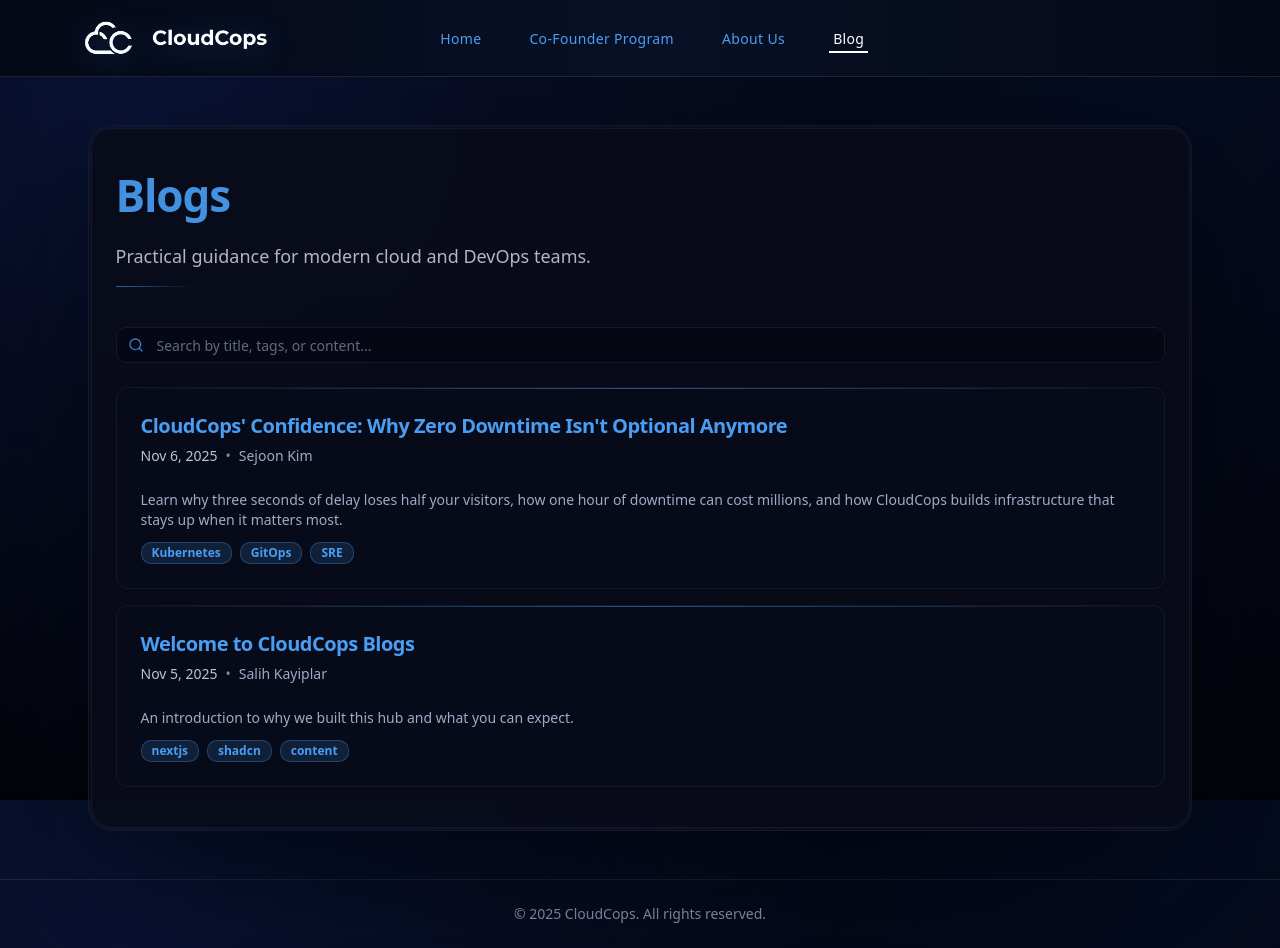
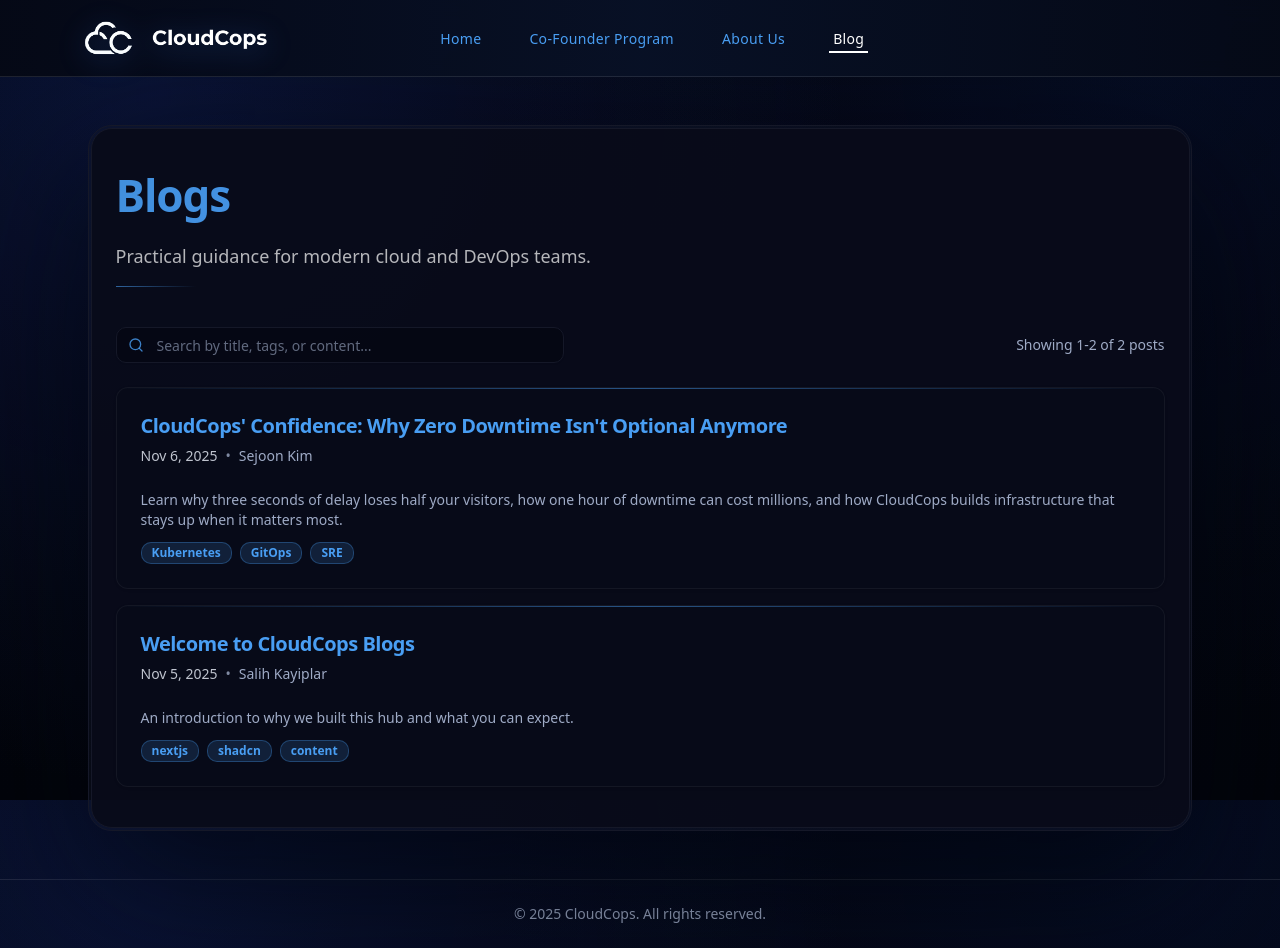
Before and after one commit to cloudcops/cloudcops-blogs, a Next.js app: page / in a window 1280 px wide. Built offline with nearby package versions, Linux system fonts and the light colour scheme.

Commit message:
Add sitemap and improve SEO (#14)
* Add sitemap and improve SEO

* Implement pagination

```diff
--- a/src/app/blogs/page.tsx
+++ b/src/app/blogs/page.tsx
@@ -1,15 +1,47 @@
 import { Alert, AlertDescription, AlertTitle } from "@/components/ui/alert";
 import { ResourceList } from "@/components/resource-list";
 import { getResourcesByType } from "@/lib/resources";
+import type { Metadata } from "next";
 
-export const metadata = {
-  title: "Blogs | CloudCops Resources",
-  description: "Browse CloudCops blog articles focused on DevOps excellence.",
+const POSTS_PER_PAGE = 12;
+
+type BlogsPageProps = {
+  searchParams: Promise<{ page?: string }>;
 };
 
-export default function BlogsPage() {
-  const blogs = getResourcesByType("blogs");
-  const affected = blogs.filter(
+export async function generateMetadata(
+  props: BlogsPageProps
+): Promise<Metadata> {
+  const searchParams = await props.searchParams;
+  const page = Number(searchParams.page) || 1;
+
+  if (page === 1) {
+    return {
+      title: "Blogs",
+      description: "Browse CloudCops blog articles focused on DevOps excellence.",
+    };
+  }
+
+  return {
+    title: `Blogs - Page ${page}`,
+    description: `Browse CloudCops blog articles focused on DevOps excellence. Page ${page}`,
+  };
+}
+
+export default async function BlogsPage(props: BlogsPageProps) {
+  const searchParams = await props.searchParams;
+  const currentPage = Number(searchParams.page) || 1;
+
+  const allBlogs = getResourcesByType("blogs");
+  const totalBlogs = allBlogs.length;
+  const totalPages = Math.ceil(totalBlogs / POSTS_PER_PAGE);
+
+  // Calculate pagination
+  const startIndex = (currentPage - 1) * POSTS_PER_PAGE;
+  const endIndex = startIndex + POSTS_PER_PAGE;
+  const paginatedBlogs = allBlogs.slice(startIndex, endIndex);
+
+  const affected = paginatedBlogs.filter(
     (resource) => resource.missingRequired.length > 0,
   );
 
@@ -33,7 +65,14 @@ export default function BlogsPage() {
           </AlertDescription>
         </Alert>
       ) : null}
-      <ResourceList resources={blogs} emptyState="No blog posts yet." />
+      <ResourceList
+        resources={paginatedBlogs}
+        emptyState="No blog posts yet."
+        currentPage={currentPage}
+        totalPages={totalPages}
+        totalResults={totalBlogs}
+        baseUrl="/blogs"
+      />
     </div>
   );
 }
--- a/src/app/page.tsx
+++ b/src/app/page.tsx
@@ -1,2 +1,6 @@
-export { metadata } from "./blogs/page";
 export { default } from "./blogs/page";
+
+export const metadata = {
+  title: "CloudCops Blog",
+  description: "Browse CloudCops blog articles focused on DevOps excellence.",
+};
--- a/src/app/sitemap.ts
+++ b/src/app/sitemap.ts
@@ -1,11 +1,14 @@
 import { MetadataRoute } from "next";
 import { getResourcesByType } from "@/lib/resources";
+
+const POSTS_PER_PAGE = 12;
 
 export default function sitemap(): MetadataRoute.Sitemap {
   const baseUrl = "https://resources.cloudcops.com";
 
   // Get all blog posts
   const blogs = getResourcesByType("blogs");
+  const totalPages = Math.ceil(blogs.length / POSTS_PER_PAGE);
 
   // Create sitemap entries for blog posts
   const blogEntries: MetadataRoute.Sitemap = blogs.map((blog) => ({
@@ -15,6 +18,20 @@ export default function sitemap(): MetadataRoute.Sitemap {
     priority: 0.8,
   }));
 
+  // Create sitemap entries for paginated blog listing pages
+  const paginatedPages: MetadataRoute.Sitemap = Array.from(
+    { length: totalPages },
+    (_, i) => {
+      const page = i + 1;
+      return {
+        url: page === 1 ? `${baseUrl}/blogs` : `${baseUrl}/blogs?page=${page}`,
+        lastModified: new Date(),
+        changeFrequency: "daily",
+        priority: page === 1 ? 0.9 : 0.7,
+      };
+    }
+  );
+
   // Static pages
   const staticPages: MetadataRoute.Sitemap = [
     {
@@ -23,13 +40,7 @@ export default function sitemap(): MetadataRoute.Sitemap {
       changeFrequency: "daily",
       priority: 1.0,
     },
-    {
-      url: `${baseUrl}/blogs`,
-      lastModified: new Date(),
-      changeFrequency: "daily",
-      priority: 0.9,
-    },
   ];
 
-  return [...staticPages, ...blogEntries];
+  return [...staticPages, ...paginatedPages, ...blogEntries];
 }
--- /dev/null
+++ b/src/components/pagination.tsx
@@ -0,0 +1,151 @@
+"use client";
+
+import Link from "next/link";
+import { ChevronLeft, ChevronRight } from "lucide-react";
+import { cn } from "@/lib/utils";
+
+type PaginationProps = {
+  currentPage: number;
+  totalPages: number;
+  baseUrl: string;
+};
+
+export function Pagination({ currentPage, totalPages, baseUrl }: PaginationProps) {
+  if (totalPages <= 1) return null;
+
+  const getPageUrl = (page: number) => {
+    if (page === 1) return baseUrl;
+    return `${baseUrl}?page=${page}`;
+  };
+
+  // Calculate which page numbers to show
+  const getPageNumbers = () => {
+    const pages: (number | string)[] = [];
+    const showPages = 5; // Number of page buttons to show on desktop
+
+    if (totalPages <= showPages) {
+      // Show all pages if total is small
+      for (let i = 1; i <= totalPages; i++) {
+        pages.push(i);
+      }
+    } else {
+      // Always show first page
+      pages.push(1);
+
+      // Calculate range around current page
+      let start = Math.max(2, currentPage - 1);
+      let end = Math.min(totalPages - 1, currentPage + 1);
+
+      // Adjust range if near start or end
+      if (currentPage <= 3) {
+        end = Math.min(showPages - 1, totalPages - 1);
+      } else if (currentPage >= totalPages - 2) {
+        start = Math.max(2, totalPages - showPages + 2);
+      }
+
+      // Add ellipsis after first page if needed
+      if (start > 2) {
+        pages.push("...");
+      }
+
+      // Add middle pages
+      for (let i = start; i <= end; i++) {
+        pages.push(i);
+      }
+
+      // Add ellipsis before last page if needed
+      if (end < totalPages - 1) {
+        pages.push("...");
+      }
+
+      // Always show last page
+      pages.push(totalPages);
+    }
+
+    return pages;
+  };
+
+  const pageNumbers = getPageNumbers();
+
+  return (
+    <nav className="flex items-center justify-center gap-1 md:gap-2" aria-label="Pagination">
+      {/* Previous Button */}
+      {currentPage > 1 ? (
+        <Link
+          href={getPageUrl(currentPage - 1)}
+          className="flex items-center gap-1 rounded-md border border-white/10 bg-card/50 px-3 py-2 text-sm font-medium text-foreground transition hover:border-primary/30 hover:bg-card"
+          aria-label="Previous page"
+        >
+          <ChevronLeft className="h-4 w-4" />
+          <span className="hidden sm:inline">Previous</span>
+        </Link>
+      ) : (
+        <button
+          disabled
+          className="flex items-center gap-1 rounded-md border border-white/5 bg-card/20 px-3 py-2 text-sm font-medium text-muted-foreground/50 cursor-not-allowed"
+          aria-label="Previous page"
+        >
+          <ChevronLeft className="h-4 w-4" />
+          <span className="hidden sm:inline">Previous</span>
+        </button>
+      )}
+
+      {/* Page Numbers */}
+      <div className="flex items-center gap-1">
+        {pageNumbers.map((page, index) => {
+          if (page === "...") {
+            return (
+              <span
+                key={`ellipsis-${index}`}
+                className="px-2 text-muted-foreground"
+              >
+                ...
+              </span>
+            );
+          }
+
+          const pageNum = page as number;
+          const isActive = pageNum === currentPage;
+
+          return (
+            <Link
+              key={pageNum}
+              href={getPageUrl(pageNum)}
+              className={cn(
+                "flex h-9 w-9 items-center justify-center rounded-md text-sm font-medium transition",
+                isActive
+                  ? "border border-primary/50 bg-primary/20 text-primary"
+                  : "border border-white/10 bg-card/50 text-foreground hover:border-primary/30 hover:bg-card"
+              )}
+              aria-label={`Page ${pageNum}`}
+              aria-current={isActive ? "page" : undefined}
+            >
+              {pageNum}
+            </Link>
+          );
+        })}
+      </div>
+
+      {/* Next Button */}
+      {currentPage < totalPages ? (
+        <Link
+          href={getPageUrl(currentPage + 1)}
+          className="flex items-center gap-1 rounded-md border border-white/10 bg-card/50 px-3 py-2 text-sm font-medium text-foreground transition hover:border-primary/30 hover:bg-card"
+          aria-label="Next page"
+        >
+          <span className="hidden sm:inline">Next</span>
+          <ChevronRight className="h-4 w-4" />
+        </Link>
+      ) : (
+        <button
+          disabled
+          className="flex items-center gap-1 rounded-md border border-white/5 bg-card/20 px-3 py-2 text-sm font-medium text-muted-foreground/50 cursor-not-allowed"
+          aria-label="Next page"
+        >
+          <span className="hidden sm:inline">Next</span>
+          <ChevronRight className="h-4 w-4" />
+        </button>
+      )}
+    </nav>
+  );
+}
--- a/src/components/resource-list.tsx
+++ b/src/components/resource-list.tsx
@@ -6,12 +6,17 @@ import { Search } from "lucide-react";
 import { Input } from "@/components/ui/input";
 import { Card, CardHeader, CardTitle, CardDescription, CardContent } from "@/components/ui/card";
 import { Badge } from "@/components/ui/badge";
+import { Pagination } from "@/components/pagination";
 import { cn } from "@/lib/utils";
 import type { Resource } from "@/lib/resources";
 
 type ResourceListProps = {
   resources: Resource[];
   emptyState?: string;
+  currentPage?: number;
+  totalPages?: number;
+  totalResults?: number;
+  baseUrl?: string;
 };
 
 function formatDate(value?: string) {
@@ -25,7 +30,14 @@ function formatDate(value?: string) {
   }).format(date);
 }
 
-export function ResourceList({ resources, emptyState }: ResourceListProps) {
+export function ResourceList({
+  resources,
+  emptyState,
+  currentPage = 1,
+  totalPages = 1,
+  totalResults,
+  baseUrl = "/blogs",
+}: ResourceListProps) {
   const [query, setQuery] = useState("");
 
   const filtered = useMemo(() => {
@@ -47,9 +59,14 @@ export function ResourceList({ resources, emptyState }: ResourceListProps) {
     });
   }, [query, resources]);
 
+  const showPagination = totalPages > 1 && !query.trim();
+  const startResult = (currentPage - 1) * resources.length + 1;
+  const endResult = startResult + filtered.length - 1;
+
   return (
     <div className="space-y-6">
-      <div className="relative">
+      <div className="flex flex-col gap-4 sm:flex-row sm:items-center sm:justify-between">
+        <div className="relative flex-1 sm:max-w-md">
           <Search className="absolute left-3 top-1/2 h-4 w-4 -translate-y-1/2 text-primary/80" />
           <Input
             value={query}
@@ -58,6 +75,21 @@ export function ResourceList({ resources, emptyState }: ResourceListProps) {
             className="pl-10 border-white/8 bg-background/50 text-foreground placeholder:text-muted-foreground/60 focus-visible:ring-primary/60"
           />
         </div>
+        {totalResults && !query.trim() && (
+          <p className="text-sm text-muted-foreground">
+            Showing {startResult}-{endResult} of {totalResults} posts
+          </p>
+        )}
+      </div>
+
+      {showPagination && (
+        <Pagination
+          currentPage={currentPage}
+          totalPages={totalPages}
+          baseUrl={baseUrl}
+        />
+      )}
+
       {filtered.length === 0 ? (
         <p className="text-sm text-muted-foreground">
           {emptyState ?? "No resources found. Try another keyword."}
@@ -131,6 +163,14 @@ export function ResourceList({ resources, emptyState }: ResourceListProps) {
           ))}
         </div>
       )}
+
+      {showPagination && (
+        <Pagination
+          currentPage={currentPage}
+          totalPages={totalPages}
+          baseUrl={baseUrl}
+        />
+      )}
     </div>
   );
 }
```
Lines whose indentation alone changed are shown as unchanged.
